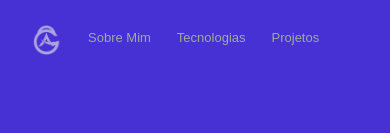
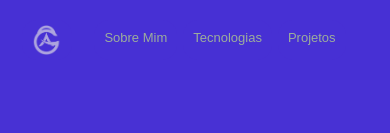
Before and after one commit to Adonccio/portfolio, a React (Vite) app: page / in a window 390 px wide. Shown: the top 133 px of the page. Built offline with nearby package versions, Linux system fonts and the light colour scheme; a web font is replaced by a local one.

Commit message:
alinhamento da navbar

```diff
--- a/src/App.css
+++ b/src/App.css
@@ -1053,4 +1053,12 @@ a{
   width: 70px !important;
   height: 70px !important;
 }
+.navbar-nav {
+  margin-right: 0px !important;
 }
+.navbar-collapse{
+  margin: auto;
+  text-align: center;
+  justify-content: space-around;
+}
+}
```
